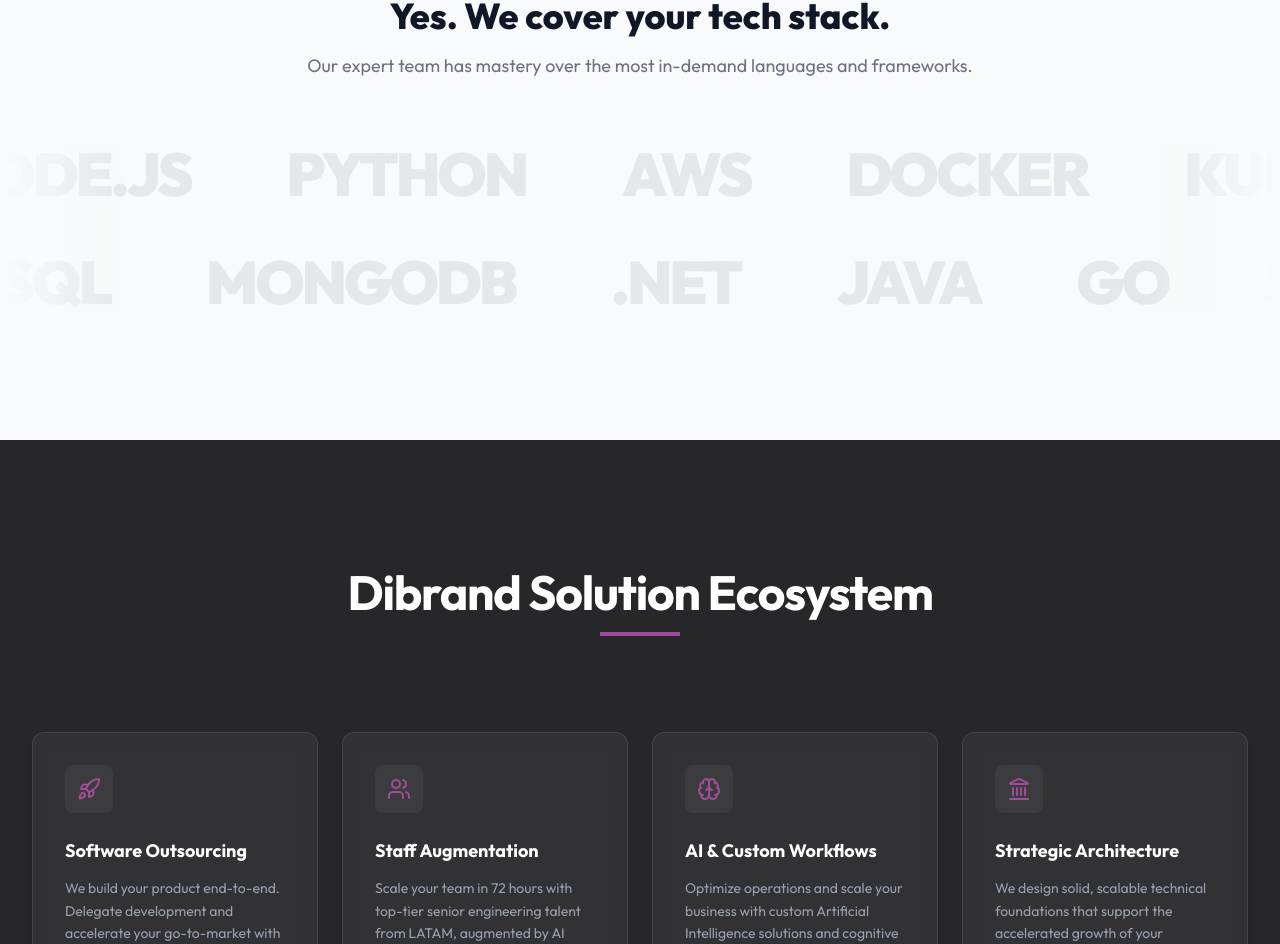
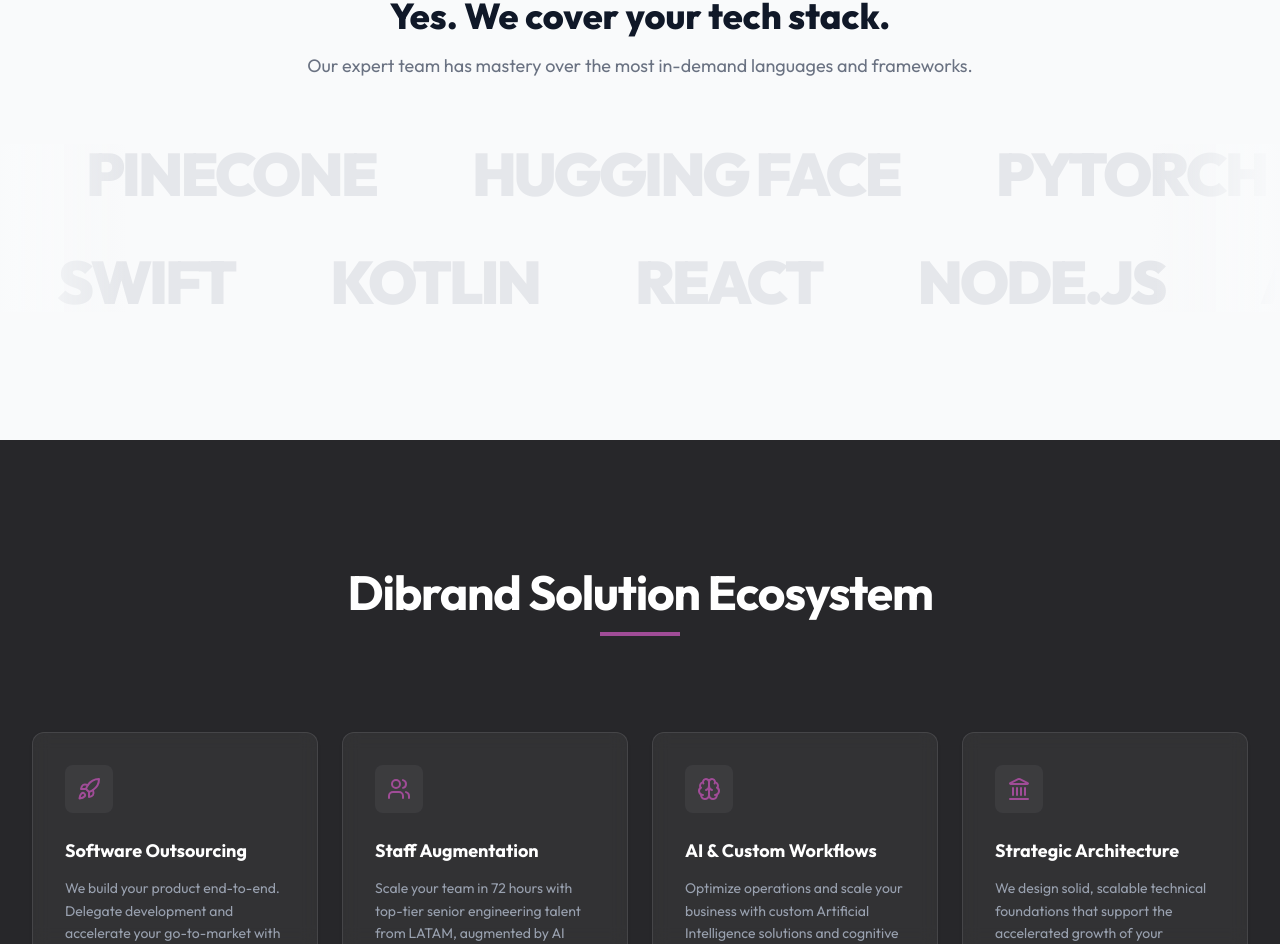
Before and after one commit to dibrand-dev/dibrand-redesign, a Next.js app: page /en in a window 1280 px wide. Shown: the part 2733-3677 px from the top of the page. Built offline with nearby package versions, Linux system fonts and the light colour scheme; no server answers; the database is empty.

Commit message:
feat: update Tech Stack with AI-focused technologies

```diff
--- a/components/home/TechStack.tsx
+++ b/components/home/TechStack.tsx
@@ -10,11 +10,11 @@ interface TechStackProps {
 }
 
 const row1 = [
-    'React', 'Next.js', 'TypeScript', 'Node.js', 'Python', 'AWS', 'Docker', 'Kubernetes'
+    'OpenAI', 'LangChain', 'Python', 'Anthropic', 'Pinecone', 'Hugging Face', 'PyTorch', 'Next.js', 'TypeScript'
 ];
 
 const row2 = [
-    '.NET', 'Java', 'Go', 'Swift', 'Kotlin', 'Angular', 'Vue.js', 'PostgreSQL', 'MongoDB'
+    'React', 'Node.js', 'AWS', 'Docker', 'Kubernetes', 'PostgreSQL', 'Go', 'Swift', 'Kotlin'
 ];
 
 export default function TechStack({ dict }: TechStackProps) {
```
